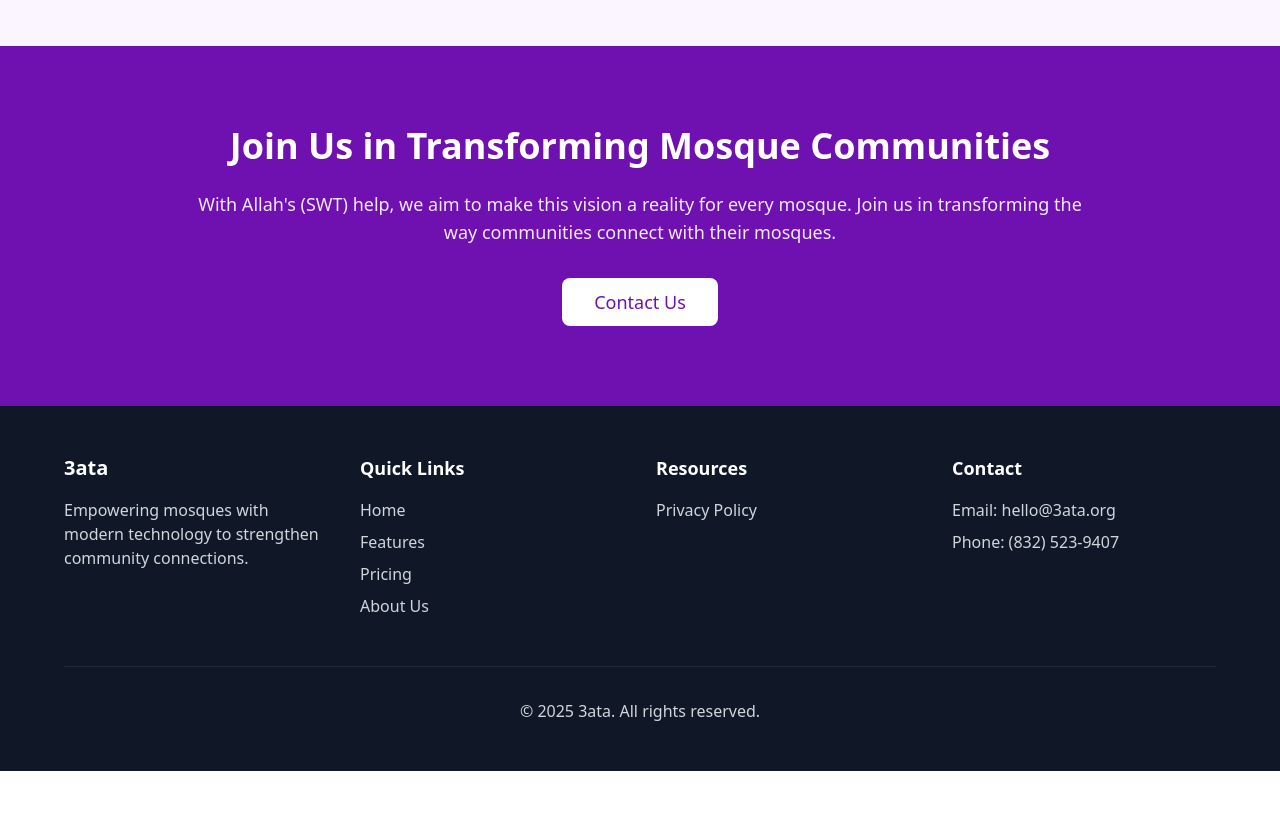
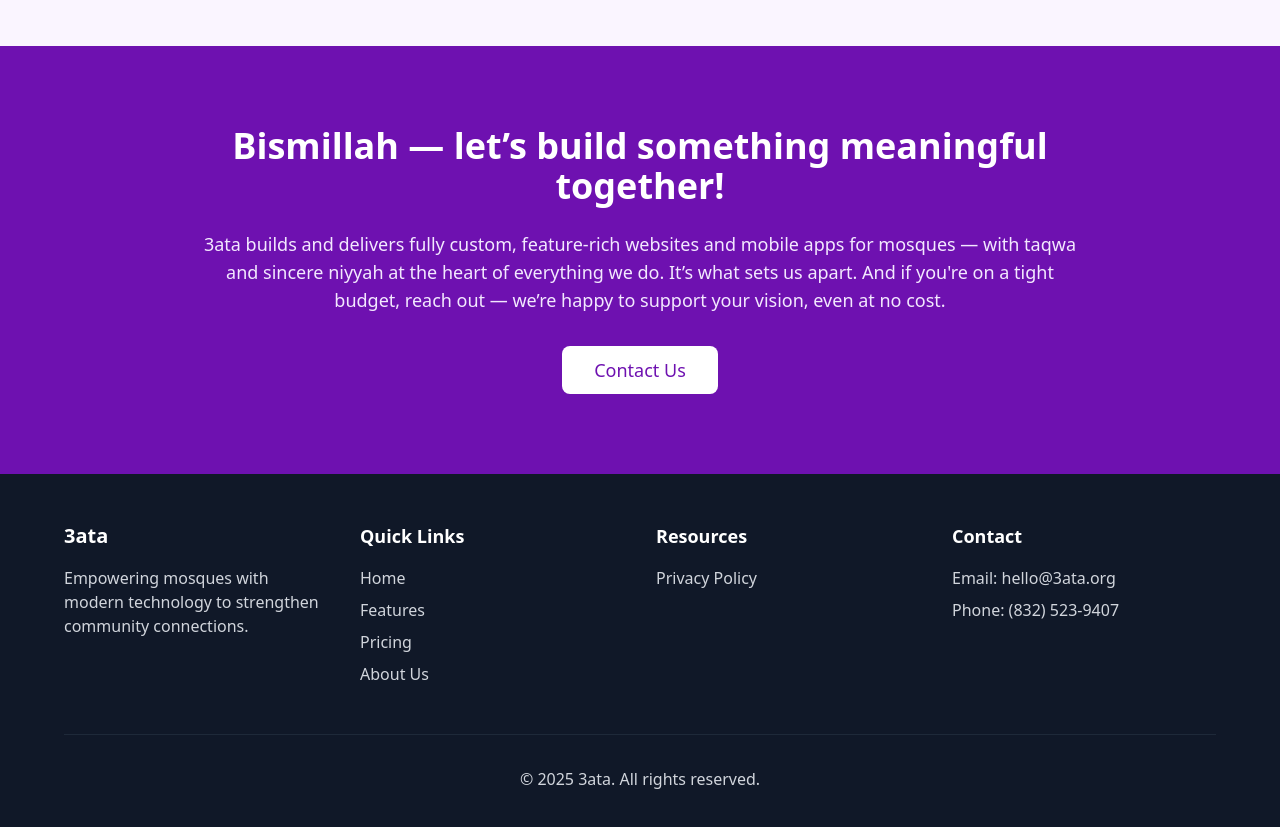
Before and after one commit to Naimy441/3ata, a Next.js app: page / in a window 1280 px wide. Shown: the part 2520-3347 px from the top of the page. Before the commit the page ends 3291 px from the top, so only its background shows below. Built offline with nearby package versions, Linux system fonts and the light colour scheme.

Commit message:
Changed description

```diff
--- a/app/page.tsx
+++ b/app/page.tsx
@@ -309,10 +309,9 @@ export default function Home() {
       {/* Call to Action */}
       < section className="py-20 px-4 bg-purple-800 text-white" >
         <div className="container mx-auto max-w-4xl text-center">
-          <h2 className="text-3xl md:text-4xl font-bold mb-6">Join Us in Transforming Mosque Communities</h2>
+          <h2 className="text-3xl md:text-4xl font-bold mb-6">Bismillah — let’s build something meaningful together!</h2>
           <p className="text-lg mb-8 text-purple-100">
-            With Allah's (SWT) help, we aim to make this vision a reality for every mosque. Join us in transforming the
-            way communities connect with their mosques.
+            3ata builds and delivers fully custom, feature-rich websites and mobile apps for mosques — with taqwa and sincere niyyah at the heart of everything we do. It’s what sets us apart. And if you're on a tight budget, reach out — we’re happy to support your vision, even at no cost.
           </p>
           <ContactModal
             trigger={
```
